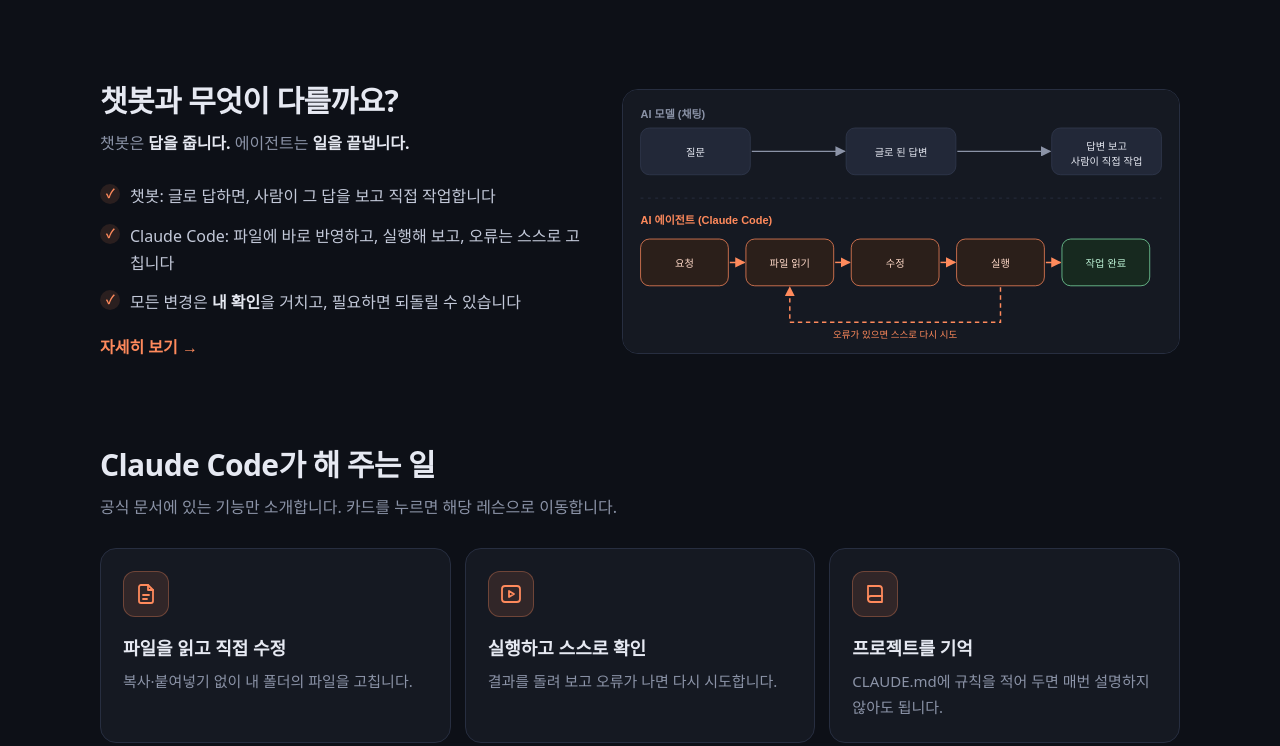
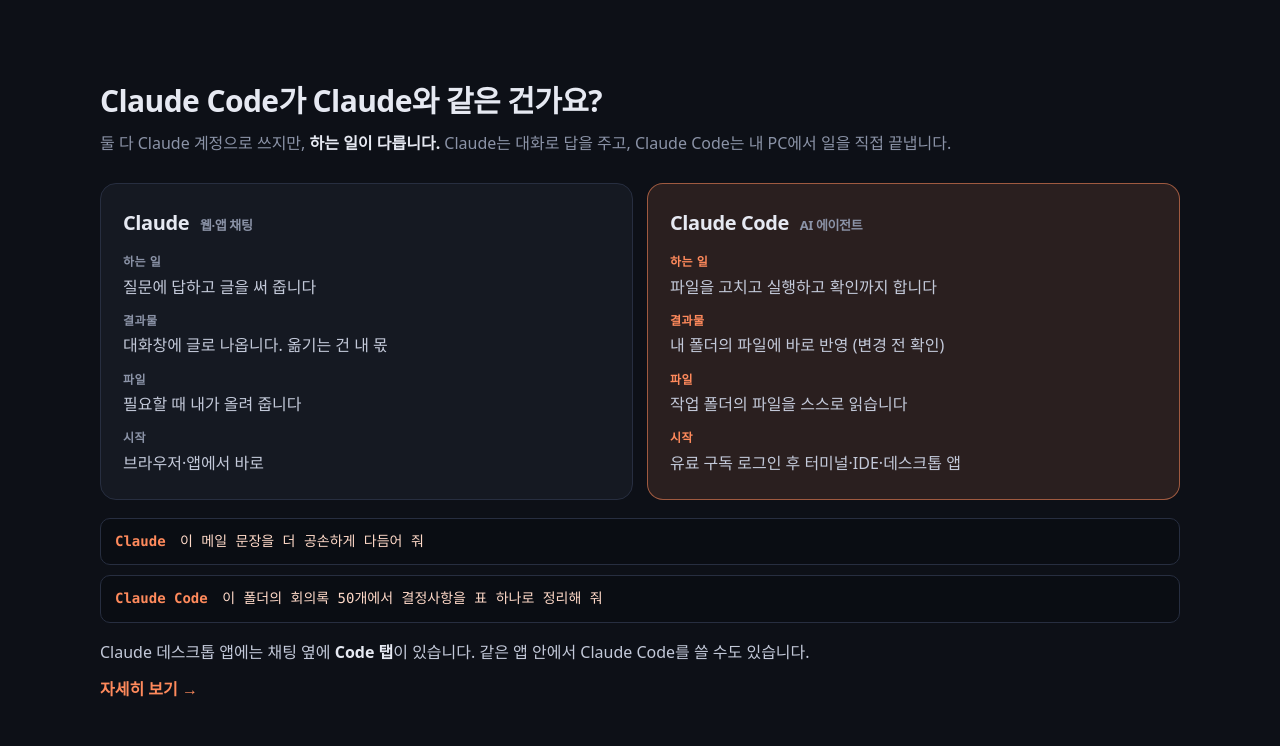
Before and after one commit to claude-start-kit/claude-start-kit, a plain HTML site: page index.html in a window 1280 px wide. Shown: the part 834-1580 px from the top of the page. Drawn offline with nearby package versions, Linux system fonts and the light colour scheme.

Commit message:
feat: Claude와 Claude Code 차이점 설명 추가 (홈 섹션, 레슨 드롭다운)
Co-Authored-By: Claude Sonnet 5.5 <noreply@anthropic.com>

```diff
--- a/assets/css/style.css
+++ b/assets/css/style.css
@@ -201,7 +201,7 @@ code { font-family: Consolas, "Courier New", monospace; }
 .lesson table { border-collapse: collapse; width: 100%; display: block; overflow-x: auto; }
 .lesson th, .lesson td { border: 1px solid var(--border); padding: 8px 12px; text-align: left; }
 .lesson th { background: var(--panel-2); }
-.lesson td:first-child > strong { white-space: nowrap; }
+.lesson td:first-child > strong { white-space: nowrap; display: inline-block; min-width: 4.5em; padding-right: 8px; }
 .lesson svg a.svg-link { cursor: pointer; }
 .lesson svg a.svg-link:hover { opacity: .8; }
 .lesson img.vsicon { display: inline; width: 20px; height: 20px; margin: 0 3px; padding: 4px; border: 0; border-radius: 5px; background: #2a2f3c; vertical-align: -6px; box-sizing: content-box; }
@@ -290,6 +290,20 @@ code { font-family: Consolas, "Courier New", monospace; }
 .for-card span { position: absolute; top: 4px; left: 16px; font-size: 54px; line-height: 1; color: var(--accent); opacity: .45; font-family: Georgia, serif; }
 .for-card p { margin: 18px 0 0; font-size: 16.5px; color: #c3c9d9; }
 .for-card strong { color: var(--fg); }
+
+/* Claude vs Claude Code */
+.vs-grid { display: grid; grid-template-columns: repeat(auto-fit, minmax(280px, 1fr)); gap: 14px; margin-top: 18px; }
+.vs-card { background: var(--panel); border: 1px solid var(--border); border-radius: 16px; padding: 22px; }
+.vs-card.hl { border-color: rgba(255, 138, 92, .55); background: var(--accent-soft); }
+.vs-card h3 { margin: 0 0 12px; font-size: 20px; letter-spacing: -0.02em; }
+.vs-card h3 small { font-size: 13px; font-weight: 600; color: var(--muted); margin-left: 6px; }
+.vs-card ul { list-style: none; padding: 0; margin: 0; display: grid; gap: 10px; color: #c3c9d9; }
+.vs-card li b { display: block; font-size: 12px; color: var(--muted); letter-spacing: .04em; margin-bottom: 1px; }
+.vs-card.hl li b { color: var(--accent); }
+.vs-when { display: grid; gap: 10px; margin: 18px 0 0; }
+.vs-when .say span { font-weight: 700; margin-right: 6px; }
+.vs-note { margin: 16px 0 10px; color: #c3c9d9; }
+.vs-note strong { color: var(--fg); }
 
 /* 챗봇 vs 에이전트 */
 .split { display: grid; grid-template-columns: minmax(0, 1fr) minmax(0, 1.15fr); gap: 36px; align-items: center; }
--- a/assets/js/home.js
+++ b/assets/js/home.js
@@ -87,9 +87,40 @@ window.CSKitHome = (() => {
         </div>
       </section>
 
+      <section class="vs">
+        <h2 class="sec-title">Claude Code가 Claude와 같은 건가요?</h2>
+        <p class="sec-sub">둘 다 Claude 계정으로 쓰지만, <strong>하는 일이 다릅니다.</strong> Claude는 대화로 답을 주고, Claude Code는 내 PC에서 일을 직접 끝냅니다.</p>
+        <div class="vs-grid">
+          <div class="vs-card">
+            <h3>Claude <small>웹·앱 채팅</small></h3>
+            <ul>
+              <li><b>하는 일</b>질문에 답하고 글을 써 줍니다</li>
+              <li><b>결과물</b>대화창에 글로 나옵니다. 옮기는 건 내 몫</li>
+              <li><b>파일</b>필요할 때 내가 올려 줍니다</li>
+              <li><b>시작</b>브라우저·앱에서 바로</li>
+            </ul>
+          </div>
+          <div class="vs-card hl">
+            <h3>Claude Code <small>AI 에이전트</small></h3>
+            <ul>
+              <li><b>하는 일</b>파일을 고치고 실행하고 확인까지 합니다</li>
+              <li><b>결과물</b>내 폴더의 파일에 바로 반영 (변경 전 확인)</li>
+              <li><b>파일</b>작업 폴더의 파일을 스스로 읽습니다</li>
+              <li><b>시작</b>유료 구독 로그인 후 터미널·IDE·데스크톱 앱</li>
+            </ul>
+          </div>
+        </div>
+        <div class="vs-when">
+          <div class="say"><span>Claude</span> 이 메일 문장을 더 공손하게 다듬어 줘</div>
+          <div class="say"><span>Claude Code</span> 이 폴더의 회의록 50개에서 결정사항을 표 하나로 정리해 줘</div>
+        </div>
+        <p class="vs-note">Claude 데스크톱 앱에는 채팅 옆에 <strong>Code 탭</strong>이 있습니다. 같은 앱 안에서 Claude Code를 쓸 수도 있습니다.</p>
+        <a class="textlink" href="#/level1/what-is-claude-code">자세히 보기 →</a>
+      </section>
+
       <section class="split">
         <div>
-          <h2 class="sec-title">챗봇과 무엇이 다를까요?</h2>
+          <h2 class="sec-title">모델과 에이전트, 무엇이 다를까요?</h2>
           <p class="sec-sub">챗봇은 <strong>답을 줍니다.</strong> 에이전트는 <strong>일을 끝냅니다.</strong></p>
           <ul class="ticks">
             <li>챗봇: 글로 답하면, 사람이 그 답을 보고 직접 작업합니다</li>
--- a/content/curriculum.json
+++ b/content/curriculum.json
@@ -1,6 +1,6 @@
 {
   "siteTitle": "Claude Code 학습 키트",
-  "lastDocsCheck": "2026-11-18",
+  "lastDocsCheck": "2026-11-21",
   "levels": [
     {
       "id": "level1",
--- a/index.html
+++ b/index.html
@@ -5,7 +5,7 @@
   <meta name="viewport" content="width=device-width, initial-scale=1">
   <title>Claude Code 학습 키트</title>
   <meta name="description" content="링크 하나로 배우는 Claude Code. 입문부터 고급까지 공식 문서 기준으로 정리했습니다.">
-  <link rel="stylesheet" href="assets/css/style.css?v=20261117b">
+  <link rel="stylesheet" href="assets/css/style.css?v=20261121b">
   <link rel="stylesheet" href="https://cdnjs.cloudflare.com/ajax/libs/highlight.js/11.9.0/styles/github-dark.min.css">
   <script src="https://cdnjs.cloudflare.com/ajax/libs/marked/12.0.2/marked.min.js"></script>
   <script src="https://cdnjs.cloudflare.com/ajax/libs/highlight.js/11.9.0/highlight.min.js"></script>
@@ -26,7 +26,7 @@
     <span class="muted">Mac 버전은 추후 추가 예정</span>
   </footer>
 
-  <script src="assets/js/home.js?v=20261117b"></script>
-  <script src="assets/js/app.js?v=20261117b"></script>
+  <script src="assets/js/home.js?v=20261121b"></script>
+  <script src="assets/js/app.js?v=20261121b"></script>
 </body>
 </html>
```
Also changed, not shown: assets/img/claude-vs-claude-code.svg (added), 1 other file.
